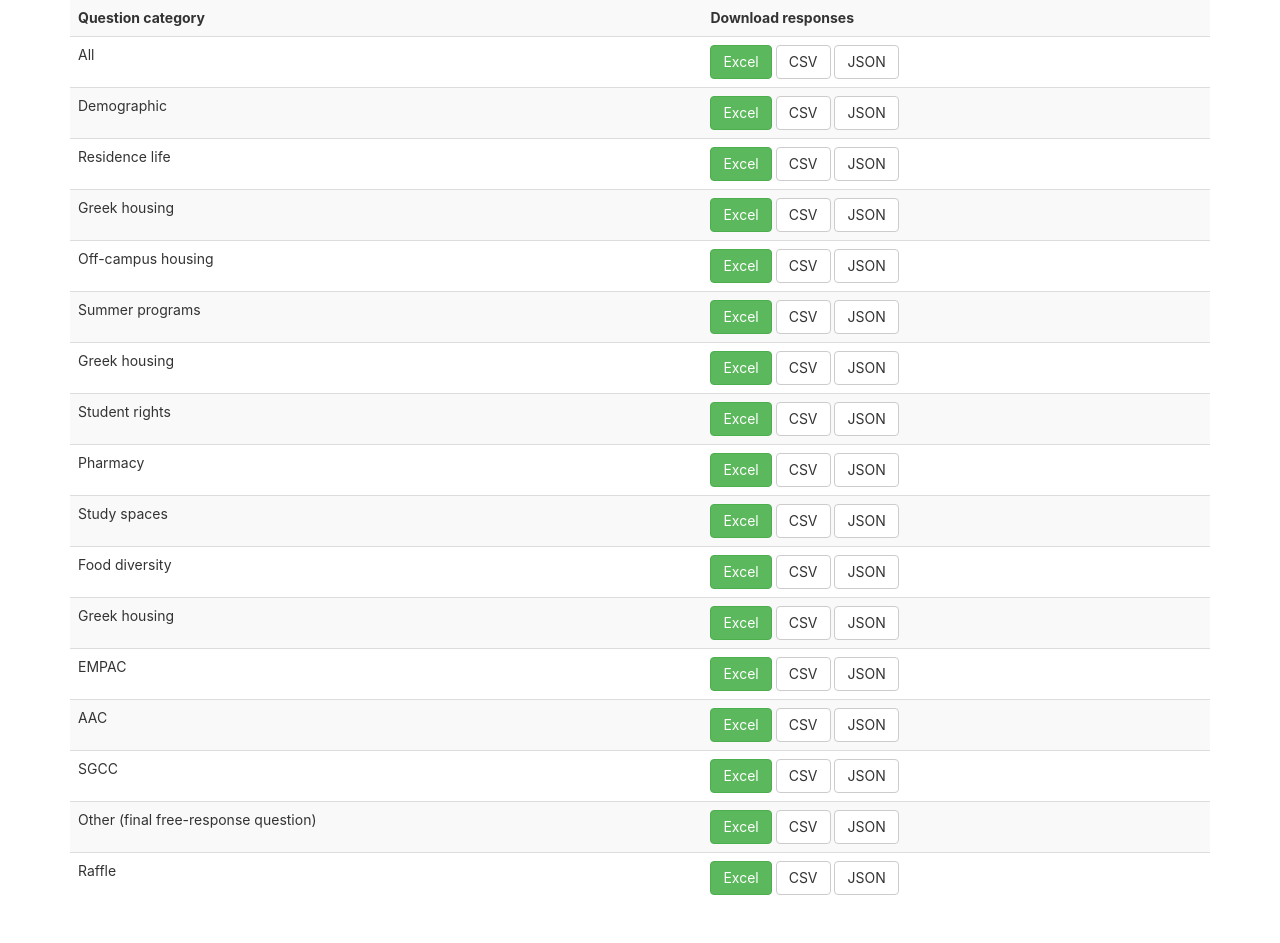
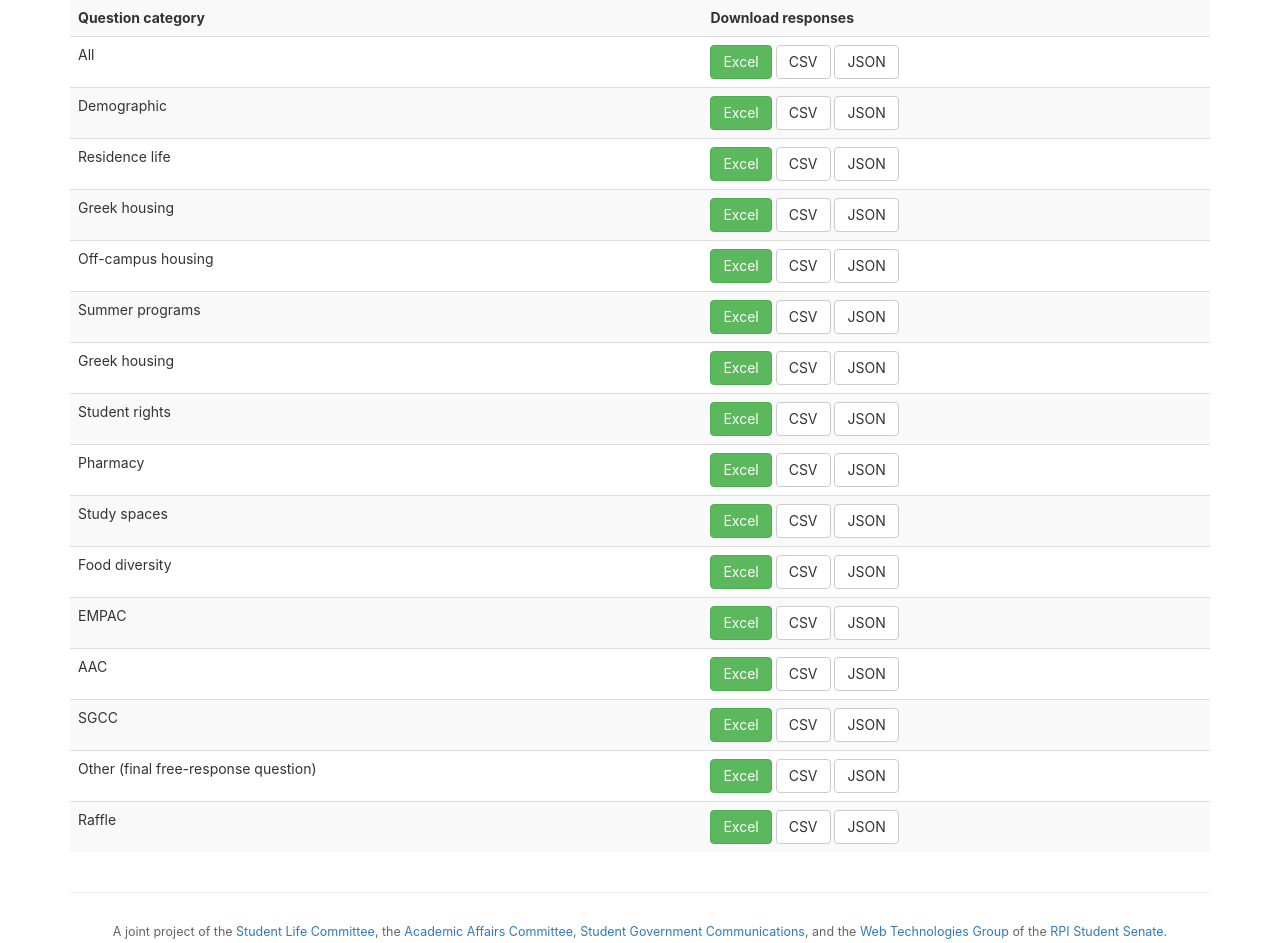
Before and after one commit to wtg/senate-survey, a Flask app: template templates/export.html in a window 1280 px wide. Shown: the part 174-1117 px from the top of the page. Run offline with Flask 2, Linux system fonts and the light colour scheme; the template is opened without the code that fills it, so the values that code supplies are empty; some libraries are stand-ins or nearby versions.

Commit message:
Remove duplicate Greek housing export

```diff
--- a/templates/export.html
+++ b/templates/export.html
@@ -20,7 +20,6 @@ angular.module('export', [])
         {name: 'Pharmacy', question_prefix: 'pharmacy'},
         {name: 'Study spaces', question_prefix: 'study'},
         {name: 'Food diversity', question_prefix: 'foods'},
-        {name: 'Greek housing', question_prefix: 'greekHousing'},
         {name: 'EMPAC', question_prefix: 'empac'},
         {name: 'AAC', question_prefix: 'aac'},
         {name: 'SGCC', question_prefix: 'comm'},
```
